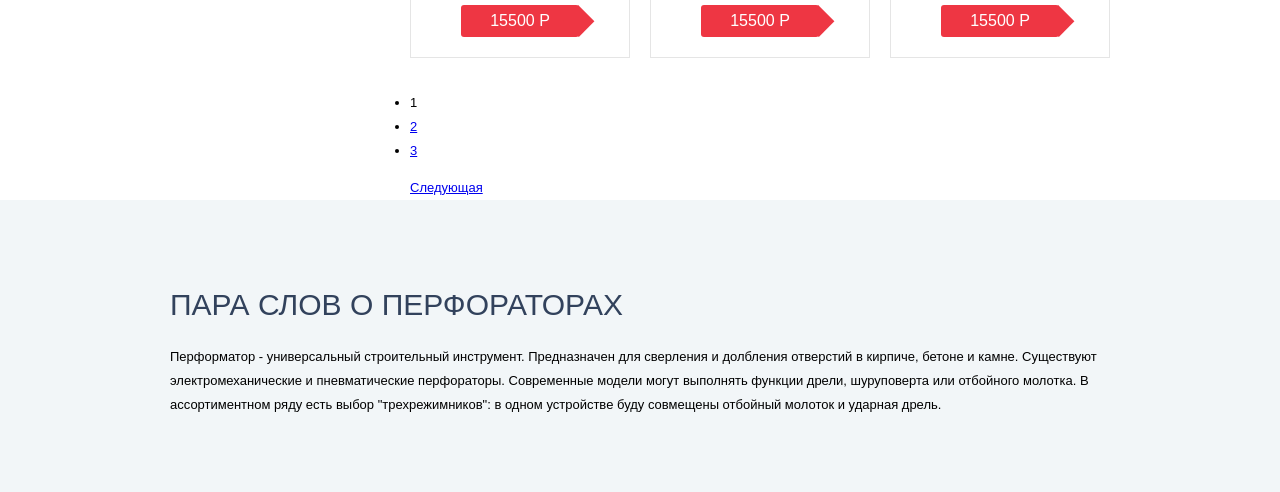
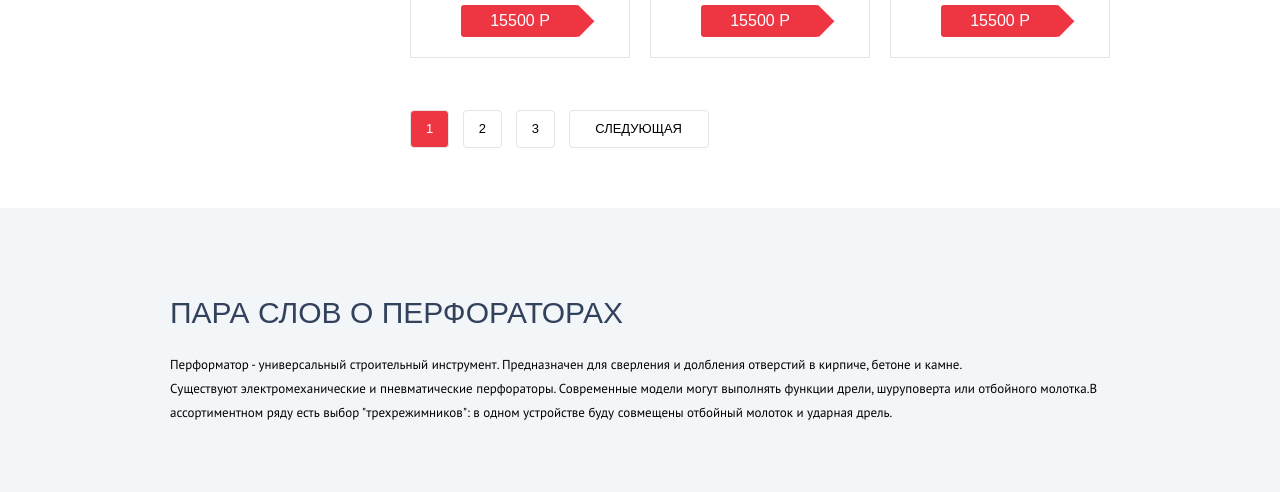
Before and after one commit to TheDarkestDay/59895-technomart, a plain HTML site: page catalog.html in a window 1280 px wide. Shown: the part 1614-2106 px from the top of the page. Drawn offline with Linux system fonts and the light colour scheme; a web font is replaced by a local one.

Commit message:
Catalog nav

```diff
--- a/catalog.html
+++ b/catalog.html
@@ -435,24 +435,26 @@
         <nav class="catalog-nav">
           <ul>
             <li>
-              <a class="btn">
+              <a class="active">
                 1
               </a>
             </li>
             <li>
-              <a href="#" class="btn">
+              <a href="#">
                 2
               </a>
             </li>
             <li>
-              <a href="#" class="btn">
+              <a href="#">
                 3
               </a>
             </li>
+            <li>
+              <a href="#" class="next-page-btn">
+                Следующая
+              </a>
+            </li>
           </ul>
-          <a href="#" class="catalog-next-btn">
-            Следующая
-          </a>
         </nav>
       </section>
     </main>
@@ -462,9 +464,9 @@
           Пара слов о перфораторах
         </h2>
         <p>
-          Перформатор - универсальный строительный инструмент. Предназначен для сверления и долбления отверстий в кирпиче, бетоне и камне.
-          Существуют электромеханические и пневматические перфораторы. Современные модели могут выполнять функции дрели, шуруповерта или отбойного молотка.
-          В ассортиментном ряду есть выбор "трехрежимников": в одном устройстве буду совмещены отбойный молоток и ударная дрель.
+          Перформатор - универсальный строительный инструмент. Предназначен для сверления и долбления отверстий в кирпиче, бетоне и камне. <br>
+          Существуют электромеханические и пневматические перфораторы. Современные модели могут выполнять функции дрели, шуруповерта или отбойного молотка.В <br>
+          ассортиментном ряду есть выбор "трехрежимников": в одном устройстве буду совмещены отбойный молоток и ударная дрель.
         </p>
       </div>
     </section>
--- a/css/style.css
+++ b/css/style.css
@@ -1475,11 +1475,59 @@ body {
 .catalog-nav {
   float: right;
   width: 700px;
+  margin-bottom: 60px;
+  margin-top: 32px;
+}
+
+.catalog-nav ul {
+  list-style: none;
+  margin: 0;
+  padding: 0;
+}
+
+.catalog-nav li {
+  display: inline-block;
+  vertical-align: middle;
+  margin-right: 10px;
+}
+
+.catalog-nav a.active {
+  background-color: #ee3643;
+  color: #ffffff;
+}
+
+.catalog-nav a{
+  display: block;
+  background-color: #ffffff;
+  text-decoration: none;
+  color: #000000;
+  border: 1px solid #e5e5e5;
+  padding: 6px 15px;
+  border-radius: 4px;
+  text-transform: uppercase;
+  text-align: center;
+}
+
+.catalog-nav a:hover {
+  border-color: #bdc6ca;
+}
+
+.catalog-nav a:active {
+  border-color: #ee3643;
+}
+
+.catalog-nav .next-page-btn {
+  width: 140px;
 }
 
 .about-goods {
   padding-top: 65px;
   padding-bottom: 65px;
+}
+
+.about-goods {
+  font-size: 13px;
+  font-family: 'PT Sans', sans-serif;
 }
 
 .user-profile {
```
